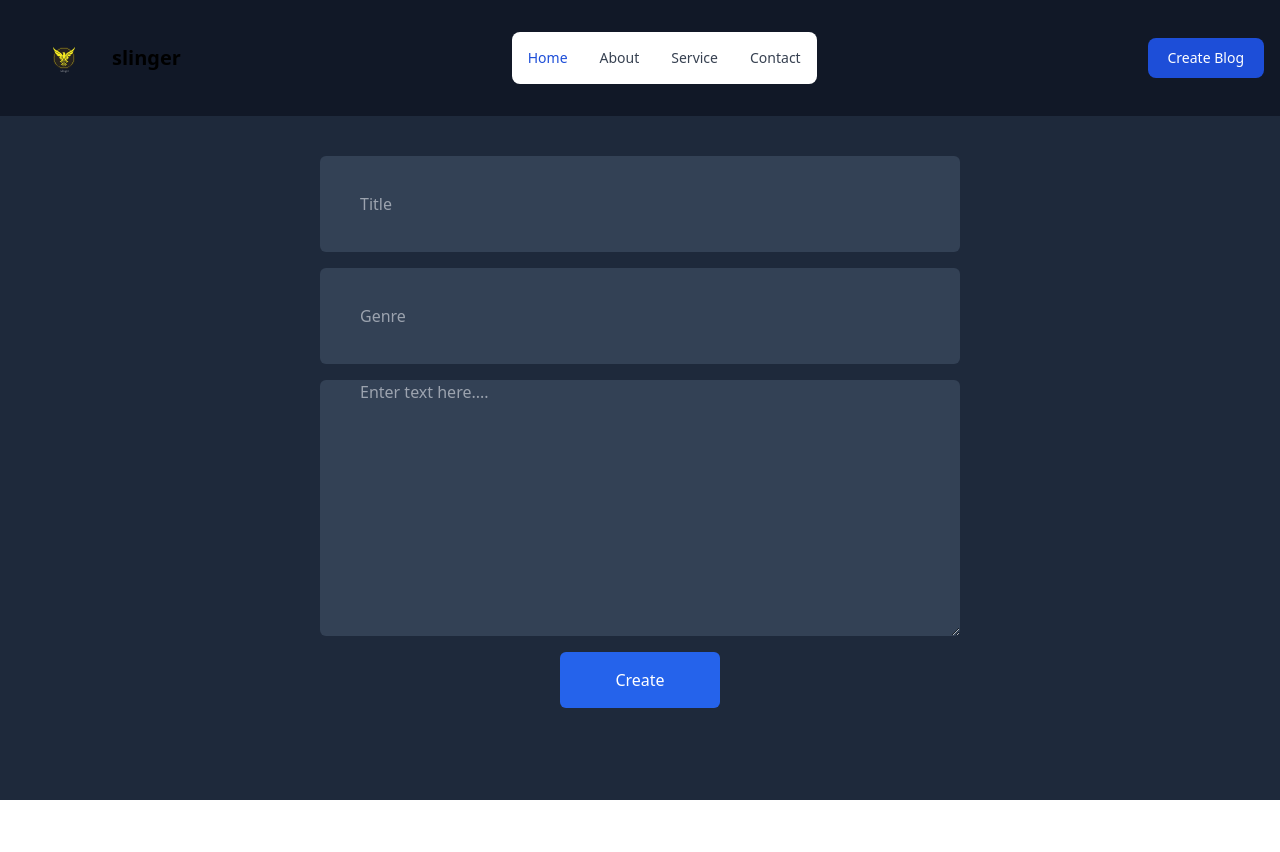
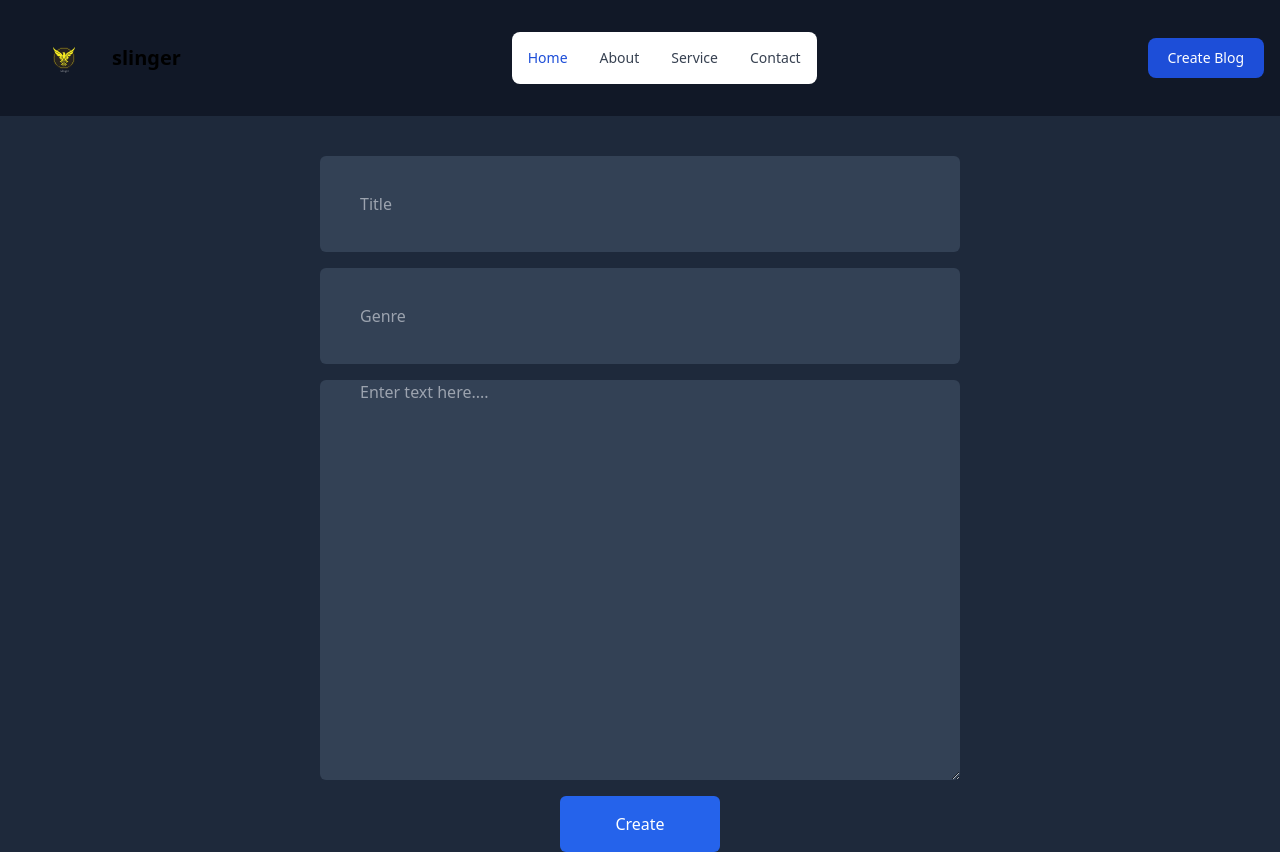
Before and after one commit to chris-muiru/client-blog-site-react, a React (Create React App) app: page /new in a window 1280 px wide. Before the commit the page ends 800 px from the top, so only its background shows below. Built offline with nearby package versions, Linux system fonts and the light colour scheme.

Commit message:
add: styles

```diff
--- a/src/Components/Dashboard/CreateBlogView.jsx
+++ b/src/Components/Dashboard/CreateBlogView.jsx
@@ -22,7 +22,7 @@ const CreateBlogView = () => {
 				<textarea
 					type="text"
 					placeholder="Enter text here...."
-					className="pl-10  text-white w-full h-64 rounded-md bg-slate-700"
+					className="pl-10  text-white w-full min-h-[400px] rounded-md bg-slate-700"
 				></textarea>
 				<button
 					type="submit"
```
